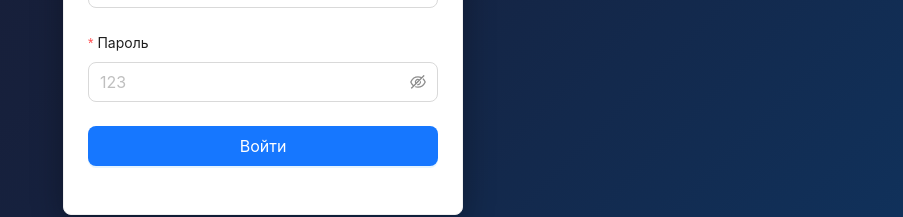
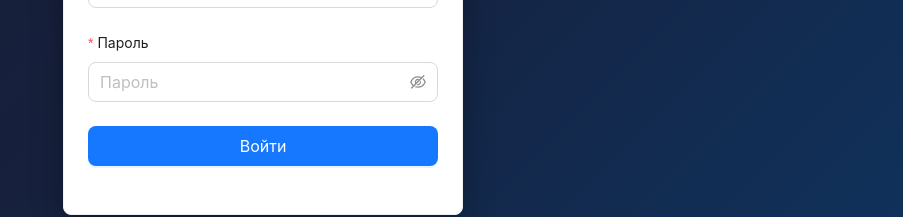
Before and after one commit to RustamHash/bar_fastapi, a React (Vite) app in the folder frontend/: page /login in a window 1280 px wide. Shown: the part 414-631 px from the top of the page, without its empty margins (377-1280 px from the left). Built offline with nearby package versions, Linux system fonts and the light colour scheme.

Commit message:
Изменение учетных данных

```diff
--- a/frontend/src/pages/Login.jsx
+++ b/frontend/src/pages/Login.jsx
@@ -51,7 +51,7 @@
             </Select>
           </Form.Item>
           <Form.Item name="password" label="Пароль" rules={[{ required: true, message: 'Введите пароль' }]}>
-            <Input.Password size="large" placeholder="123" />
+            <Input.Password size="large" placeholder="Пароль" />
           </Form.Item>
           <Form.Item>
             <Button type="primary" htmlType="submit" loading={loading} block size="large">
```
Also changed, not shown: 1 other file (tests, documents, lock files or other folders).
